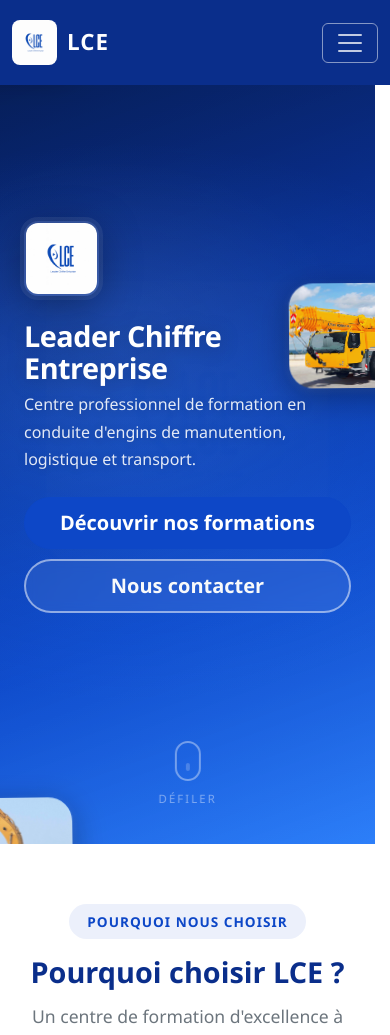
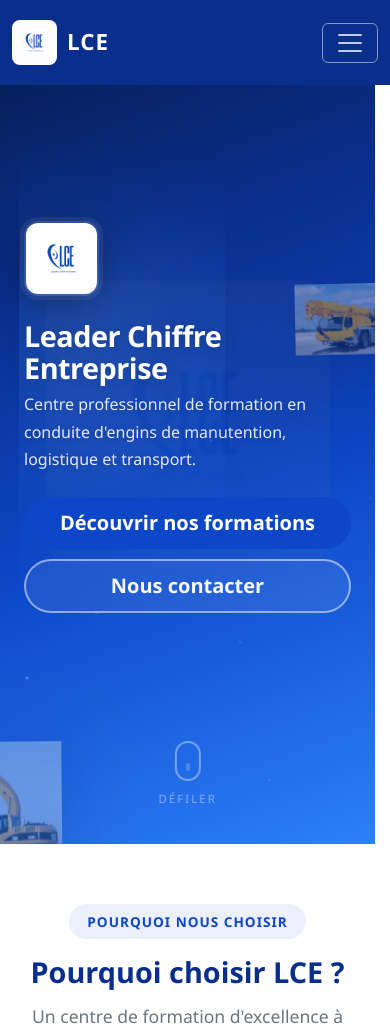
Before and after one commit to fredogary7-rgb/lce, a Flask app: page / in a window 390 px wide. Shown: the top 1035 px of the page. Run offline with Flask 3, Linux system fonts and the light colour scheme; data that the repository does not hold is empty; some libraries are stand-ins or nearby versions.

Commit message:
refactor(hero): refonte complete - engins integres sans cartes + particules lumineuses

```diff
--- a/static/css/style.css
+++ b/static/css/style.css
@@ -207,7 +207,7 @@ section {
     overflow: hidden;
 }
 
-/* --- 3 Cartes engins flottantes --- */
+/* --- Couche 3 : Engins intégrés --- */
 .hero-engins-bg {
     position: absolute;
     inset: 0;
@@ -216,86 +216,109 @@ section {
     overflow: hidden;
 }
 
-.hero-engine-card {
-    position: absolute;
-    border-radius: 24px;
-    overflow: hidden;
+.hero-engin {
+    position: absolute;
+    display: block;
+    will-change: transform;
     opacity: 0;
-    will-change: transform;
-    transition: opacity 2s ease;
-    box-shadow:
-        0 8px 32px rgba(0, 0, 0, 0.35),
-        0 2px 8px rgba(255, 255, 255, 0.1);
-}
-
-.hero-engine-card.loaded {
-    opacity: 0.95;
-}
-
-.hero-engine-card img {
-    display: block;
-    width: 100%;
-    height: 100%;
-    object-fit: cover;
-    filter: brightness(1.05) saturate(1.1);
-}
-
-/* --- Position 1 : Haut gauche, partiellement hors écran --- */
-.engin-pos-1 {
-    top: -6%;
-    left: -7%;
-    width: 155px;
-    height: 116px;
-    animation: floatCard1 14s ease-in-out infinite;
+    transition: opacity 1.8s ease-out;
+    filter: drop-shadow(0 20px 40px rgba(0,0,0,0.3));
+    mix-blend-mode: normal;
+}
+
+.hero-engin.visible {
+    opacity: 0.45;
+}
+
+/* Engin 1 : Haut gauche - pelle/chargeuse */
+.engin-1 {
+    top: -8%;
+    left: -6%;
+    width: clamp(180px, 18vw, 280px);
+    height: auto;
+    animation: enginFloat1 22s cubic-bezier(0.45, 0, 0.55, 1) infinite;
     animation-delay: 0s;
-}
-
-/* --- Position 2 : Milieu droite, dépasse vers l'extérieur --- */
-.engin-pos-2 {
-    top: 42%;
+    transform-origin: center center;
+}
+
+/* Engin 2 : Milieu droite - grue */
+.engin-2 {
+    top: 40%;
     right: -5%;
-    width: 145px;
-    height: 108px;
-    animation: floatCard2 16s ease-in-out infinite;
-    animation-delay: 1.2s;
-}
-
-/* --- Position 3 : Bas gauche, partiellement hors écran --- */
-.engin-pos-3 {
-    bottom: -5%;
-    left: -5%;
-    width: 130px;
-    height: 97px;
-    animation: floatCard3 18s ease-in-out infinite;
-    animation-delay: 2.4s;
-}
-
-/* ---------- ANIMATIONS CARTES (60 FPS) ---------- */
-
-/* Carte 1 : flottement vertical + rotation 1° */
-@keyframes floatCard1 {
-    0%, 100% { transform: translate3d(0, 0, 0) rotate(0deg); }
-    25%      { transform: translate3d(2px, -8px, 0) rotate(0.5deg); }
-    50%      { transform: translate3d(-1px, -4px, 0) rotate(1deg); }
-    75%      { transform: translate3d(3px, -6px, 0) rotate(0.3deg); }
-}
-
-/* Carte 2 : flottement horizontal + vertical léger */
-@keyframes floatCard2 {
-    0%, 100% { transform: translate3d(0, 0, 0) rotate(0deg); }
-    33%      { transform: translate3d(-6px, -4px, 0) rotate(-0.5deg); }
-    66%      { transform: translate3d(4px, -6px, 0) rotate(1deg); }
-}
-
-/* Carte 3 : flottement diagonal + rotation */
-@keyframes floatCard3 {
-    0%, 100% { transform: translate3d(0, 0, 0) rotate(0deg); }
-    30%      { transform: translate3d(5px, -8px, 0) rotate(-0.8deg); }
-    60%      { transform: translate3d(-2px, -3px, 0) rotate(0.6deg); }
-    85%      { transform: translate3d(4px, -6px, 0) rotate(-0.4deg); }
-}
-
-/* --- Logo watermark géant --- */
+    width: clamp(160px, 16vw, 250px);
+    height: auto;
+    animation: enginFloat2 25s cubic-bezier(0.45, 0, 0.55, 1) infinite;
+    animation-delay: 2s;
+    transform-origin: center center;
+}
+
+/* Engin 3 : Bas gauche */
+.engin-3 {
+    bottom: -6%;
+    left: -4%;
+    width: clamp(150px, 15vw, 230px);
+    height: auto;
+    animation: enginFloat3 20s cubic-bezier(0.45, 0, 0.55, 1) infinite;
+    animation-delay: 4s;
+    transform-origin: center center;
+}
+
+/* --- Animations naturelles --- */
+@keyframes enginFloat1 {
+    0%, 100% {
+        transform: translate3d(0, 0, 0) rotate(0deg) scale(1);
+    }
+    20% {
+        transform: translate3d(12px, -18px, 0) rotate(1.5deg) scale(1.03);
+    }
+    40% {
+        transform: translate3d(-8px, -28px, 0) rotate(-0.5deg) scale(0.98);
+    }
+    60% {
+        transform: translate3d(-14px, -8px, 0) rotate(-2deg) scale(1.02);
+    }
+    80% {
+        transform: translate3d(6px, -22px, 0) rotate(1deg) scale(0.99);
+    }
+}
+
+@keyframes enginFloat2 {
+    0%, 100% {
+        transform: translate3d(0, 0, 0) rotate(0deg) scale(1);
+    }
+    17% {
+        transform: translate3d(-14px, -10px, 0) rotate(-1.2deg) scale(1.04);
+    }
+    35% {
+        transform: translate3d(6px, -22px, 0) rotate(0.8deg) scale(0.97);
+    }
+    52% {
+        transform: translate3d(16px, -6px, 0) rotate(2deg) scale(1.02);
+    }
+    70% {
+        transform: translate3d(-10px, -18px, 0) rotate(-1.5deg) scale(0.98);
+    }
+    87% {
+        transform: translate3d(4px, -12px, 0) rotate(0.5deg) scale(1.01);
+    }
+}
+
+@keyframes enginFloat3 {
+    0%, 100% {
+        transform: translate3d(0, 0, 0) rotate(0deg) scale(1);
+    }
+    25% {
+        transform: translate3d(10px, -20px, 0) rotate(-1deg) scale(1.02);
+    }
+    50% {
+        transform: translate3d(-6px, -10px, 0) rotate(1.8deg) scale(0.97);
+    }
+    75% {
+        transform: translate3d(-12px, -24px, 0) rotate(-0.8deg) scale(1.03);
+    }
+}
+
+/* --- Couche 2 : Logo watermark géant --- */
 .hero-watermark {
     position: absolute;
     inset: 0;
@@ -304,50 +327,81 @@ section {
     align-items: center;
     justify-content: center;
     pointer-events: none;
-    opacity: 0.04;
-    animation: watermarkBreathe 15s ease-in-out infinite;
+    opacity: 0.035;
+    animation: watermarkBreathe 18s ease-in-out infinite;
 }
 
 .hero-watermark-img {
     width: min(500px, 55vw);
     height: auto;
     border-radius: 28px;
-    filter: blur(1px) brightness(0.7);
+    filter: blur(1.5px) brightness(0.65);
 }
 
 @keyframes watermarkBreathe {
-    0%, 100% { transform: scale(1); }
-    50% { transform: scale(1.04); }
-}
-
-/* --- Overlays --- */
-.hero-gradient-overlay {
+    0%, 100% { transform: scale(1); opacity: 0.035; }
+    50% { transform: scale(1.05); opacity: 0.05; }
+}
+
+/* --- Couche 4 : Halo lumineux derrière le contenu --- */
+.hero-glow {
+    position: absolute;
+    z-index: 4;
+    pointer-events: none;
+    top: 15%;
+    left: 5%;
+    width: 55%;
+    height: 65%;
+    background:
+        radial-gradient(ellipse 500px 350px at 35% 45%, rgba(45,127,249,0.18), transparent 70%),
+        radial-gradient(circle 300px at 30% 40%, rgba(255,255,255,0.05), transparent 60%),
+        radial-gradient(circle 200px at 25% 35%, rgba(45,127,249,0.12), transparent 50%);
+    animation: glowPulse 8s ease-in-out infinite;
+}
+
+@keyframes glowPulse {
+    0%, 100% { opacity: 0.8; }
+    50% { opacity: 1; }
+}
+
+/* --- Particules lumineuses --- */
+.hero-particles {
     position: absolute;
     inset: 0;
-    z-index: 2;
-    background: linear-gradient(
-        160deg,
-        rgba(6, 26, 74, 0.82) 0%,
-        rgba(10, 46, 139, 0.72) 35%,
-        rgba(13, 71, 199, 0.58) 70%,
-        rgba(45, 127, 249, 0.5) 100%
-    );
-}
-
-.hero-radial-glow {
-    position: absolute;
-    inset: 0;
-    z-index: 2;
-    background:
-        radial-gradient(ellipse 600px 400px at 35% 50%, rgba(45,127,249,0.25), transparent 70%),
-        radial-gradient(ellipse 400px 300px at 30% 40%, rgba(255,255,255,0.06), transparent 60%);
+    z-index: 4;
     pointer-events: none;
-}
-
-/* --- Contenu principal --- */
+    overflow: hidden;
+}
+
+.hero-particle {
+    position: absolute;
+    border-radius: 50%;
+    background: rgba(255, 255, 255, 0.6);
+    animation: particleDrift linear infinite;
+    box-shadow: 0 0 6px 2px rgba(45, 127, 249, 0.4);
+}
+
+@keyframes particleDrift {
+    0% {
+        transform: translateY(0) translateX(0) scale(1);
+        opacity: 0;
+    }
+    10% {
+        opacity: 0.7;
+    }
+    90% {
+        opacity: 0.1;
+    }
+    100% {
+        transform: translateY(-100vh) translateX(40px) scale(0.3);
+        opacity: 0;
+    }
+}
+
+/* --- Couche 5-7 : Contenu principal --- */
 .hero-content {
     position: relative;
-    z-index: 4;
+    z-index: 6;
 }
 
 .hero-logo {
@@ -441,18 +495,16 @@ section {
 
 /* --- Responsive: tablette --- */
 @media (max-width: 992px) {
-    .hero-engine-card { display: block; }
-    .engin-pos-1 { top: -6%; left: -15%; width: 130px; height: 97px; }
-    .engin-pos-2 { top: 36%; right: -14%; width: 120px; height: 90px; }
-    .engin-pos-3 { bottom: -8%; left: -12%; width: 145px; height: 108px; }
+    .engin-1 { width: clamp(140px, 20vw, 200px); top: -6%; left: -12%; }
+    .engin-2 { width: clamp(120px, 18vw, 180px); top: 38%; right: -10%; }
+    .engin-3 { width: clamp(110px, 16vw, 160px); bottom: -5%; left: -10%; }
 }
 
 /* --- Responsive: mobile --- */
 @media (max-width: 576px) {
-    .hero-engine-card { display: block; }
-    .engin-pos-1 { top: -5%; left: -18%; width: 150px; height: 112px; }
-    .engin-pos-2 { top: 34%; right: -16%; width: 140px; height: 105px; }
-    .engin-pos-3 { bottom: -6%; left: -14%; width: 120px; height: 90px; }
+    .engin-1 { width: clamp(100px, 32vw, 150px); top: -4%; left: -14%; }
+    .engin-2 { width: clamp(90px, 28vw, 130px); top: 35%; right: -12%; }
+    .engin-3 { width: clamp(85px, 26vw, 120px); bottom: -4%; left: -12%; }
 
     .hero-watermark-img { width: 70vw; }
     .hero-logo { width: 75px; height: 75px; border-radius: 14px; }
--- a/static/js/main.js
+++ b/static/js/main.js
@@ -29,21 +29,41 @@ document.addEventListener('DOMContentLoaded', function () {
     }
 
     // ============================================================
-    // HERO PREMIUM: ENTRÉE PROGRESSIVE + PARALLAX WATERMARK
+    // HERO PREMIUM: ENTRÉE PROGRESSIVE ENGINS + PARTICULES
     // ============================================================
     const heroSection = document.querySelector('.hero');
-    const heroEngins = document.querySelectorAll('.hero-engine-card');
+    const heroEngins = document.querySelectorAll('.hero-engin');
 
     // --- Apparition progressive des 3 engins ---
     if (heroEngins.length > 0) {
         heroEngins.forEach((engin, i) => {
             setTimeout(() => {
-                engin.classList.add('loaded');
-            }, 300 + i * 400); // échelonné : 300ms, 700ms, 1100ms
+                engin.classList.add('visible');
+            }, 200 + i * 500); // 200ms, 700ms, 1200ms
         });
     }
 
-    // --- Parallax souris watermark uniquement (desktop only) ---
+    // --- Particules lumineuses ---
+    const particlesContainer = document.getElementById('heroParticles');
+    if (heroSection && particlesContainer) {
+        const particleCount = 18;
+        const fragment = document.createDocumentFragment();
+        for (let i = 0; i < particleCount; i++) {
+            const particle = document.createElement('div');
+            particle.classList.add('hero-particle');
+            const size = Math.random() * 3 + 1.5; // 1.5px - 4.5px
+            particle.style.width = size + 'px';
+            particle.style.height = size + 'px';
+            particle.style.left = Math.random() * 100 + '%';
+            particle.style.bottom = -(Math.random() * 30 + 5) + '%'; // start below
+            particle.style.animationDuration = (Math.random() * 10 + 10) + 's'; // 10-20s
+            particle.style.animationDelay = (Math.random() * 12) + 's';
+            fragment.appendChild(particle);
+        }
+        particlesContainer.appendChild(fragment);
+    }
+
+    // --- Parallax souris engins (desktop only) ---
     if (heroSection && window.matchMedia('(min-width: 993px)').matches) {
         heroSection.addEventListener('mousemove', (e) => {
             const { clientX, clientY } = e;
@@ -51,41 +71,30 @@ document.addEventListener('DOMContentLoaded', function () {
             const x = (clientX / innerWidth) * 2 - 1;
             const y = (clientY / innerHeight) * 2 - 1;
 
-            // Léger parallax sur le watermark seulement
+            // Parallax sur les engins
+            heroEngins.forEach((engin, i) => {
+                const strength = (i + 1) * 6;
+                if (engin.classList.contains('visible')) {
+                    engin.style.transform = `translate3d(${x * strength}px, ${y * strength}px, 0)`;
+                }
+            });
+
+            // Parallax watermark
             const watermark = document.querySelector('.hero-watermark');
             if (watermark) {
-                watermark.style.transform = `translate(${x * 8}px, ${y * 8}px)`;
+                watermark.style.transform = `translate(${x * 10}px, ${y * 10}px)`;
             }
         });
 
-        // Réinitialiser quand la souris quitte la hero
         heroSection.addEventListener('mouseleave', () => {
+            heroEngins.forEach((engin) => {
+                if (engin.classList.contains('visible')) {
+                    engin.style.transform = '';
+                }
+            });
             const watermark = document.querySelector('.hero-watermark');
-            if (watermark) {
-                watermark.style.transform = '';
-            }
+            if (watermark) watermark.style.transform = '';
         });
-    }
-
-    // --- Parallax au scroll pour mobile ---
-    if (heroSection) {
-        let scrollTicking = false;
-        window.addEventListener('scroll', () => {
-            if (!scrollTicking) {
-                requestAnimationFrame(() => {
-                    const scrollY = window.scrollY;
-                    if (scrollY < window.innerHeight) {
-                        const factor = scrollY / window.innerHeight;
-                        heroEngins.forEach((engin) => {
-                            const speed = parseFloat(engin.dataset.speed) || 0.02;
-                            engin.style.transform = `translateY(${-scrollY * speed * 0.8}px)`;
-                        });
-                    }
-                    scrollTicking = false;
-                });
-                scrollTicking = true;
-            }
-        }, { passive: true });
     }
 
     // ============================================================
--- a/templates/index.html
+++ b/templates/index.html
@@ -3,26 +3,23 @@
 
 <!-- HERO SECTION -->
 <section class="hero" id="accueil">
-    <!-- Cartes engins flottantes (3) -->
-    <div class="hero-engins-bg">
-        <div class="hero-engine-card engin-pos-1">
-            <img src="{{ url_for('static', filename='images/cha.JPG') }}" alt="" loading="lazy">
-        </div>
-        <div class="hero-engine-card engin-pos-2">
-            <img src="{{ url_for('static', filename='images/gru.JPG') }}" alt="" loading="lazy">
-        </div>
-        <div class="hero-engine-card engin-pos-3">
-            <img src="{{ url_for('static', filename='images/pelle.JPG') }}" alt="" loading="lazy">
-        </div>
-    </div>
-    <!-- Logo LCE géant en filigrane -->
+    <!-- Couche 1 : dégradé bleu (géré par .hero background) -->
+    <!-- Couche 2 : logo LCE en filigrane -->
     <div class="hero-watermark">
         <img src="{{ url_for('static', filename='images/lc.JPG') }}" alt="" class="hero-watermark-img">
     </div>
-    <!-- Overlays -->
-    <div class="hero-gradient-overlay"></div>
-    <div class="hero-radial-glow"></div>
-    <!-- Contenu principal -->
+    <!-- Couche 3 : engins intégrés au décor -->
+    <div class="hero-engins-bg">
+        <img src="{{ url_for('static', filename='images/cha.JPG') }}" alt="" class="hero-engin engin-1" loading="lazy">
+        <img src="{{ url_for('static', filename='images/gru.JPG') }}" alt="" class="hero-engin engin-2" loading="lazy">
+        <img src="{{ url_for('static', filename='images/pelle.JPG') }}" alt="" class="hero-engin engin-3" loading="lazy">
+    </div>
+    <!-- Couche 4 : halo lumineux -->
+    <div class="hero-glow"></div>
+    <!-- Particules lumineuses -->
+    <div class="hero-particles" id="heroParticles"></div>
+    <!-- Couche 5 : logo LCE petit -->
+    <!-- Couche 6-7 : contenu texte + boutons -->
     <div class="container hero-content">
         <div class="row align-items-center min-vh-100">
             <div class="col-lg-7" data-aos="fade-right" data-aos-duration="1000">
@@ -35,7 +32,7 @@
                 </div>
             </div>
         </div>
-        <!-- Indicateur de scroll moderne -->
+        <!-- Indicateur de scroll -->
         <div class="hero-scroll-indicator">
             <div class="scroll-mouse">
                 <div class="scroll-wheel"></div>
```
